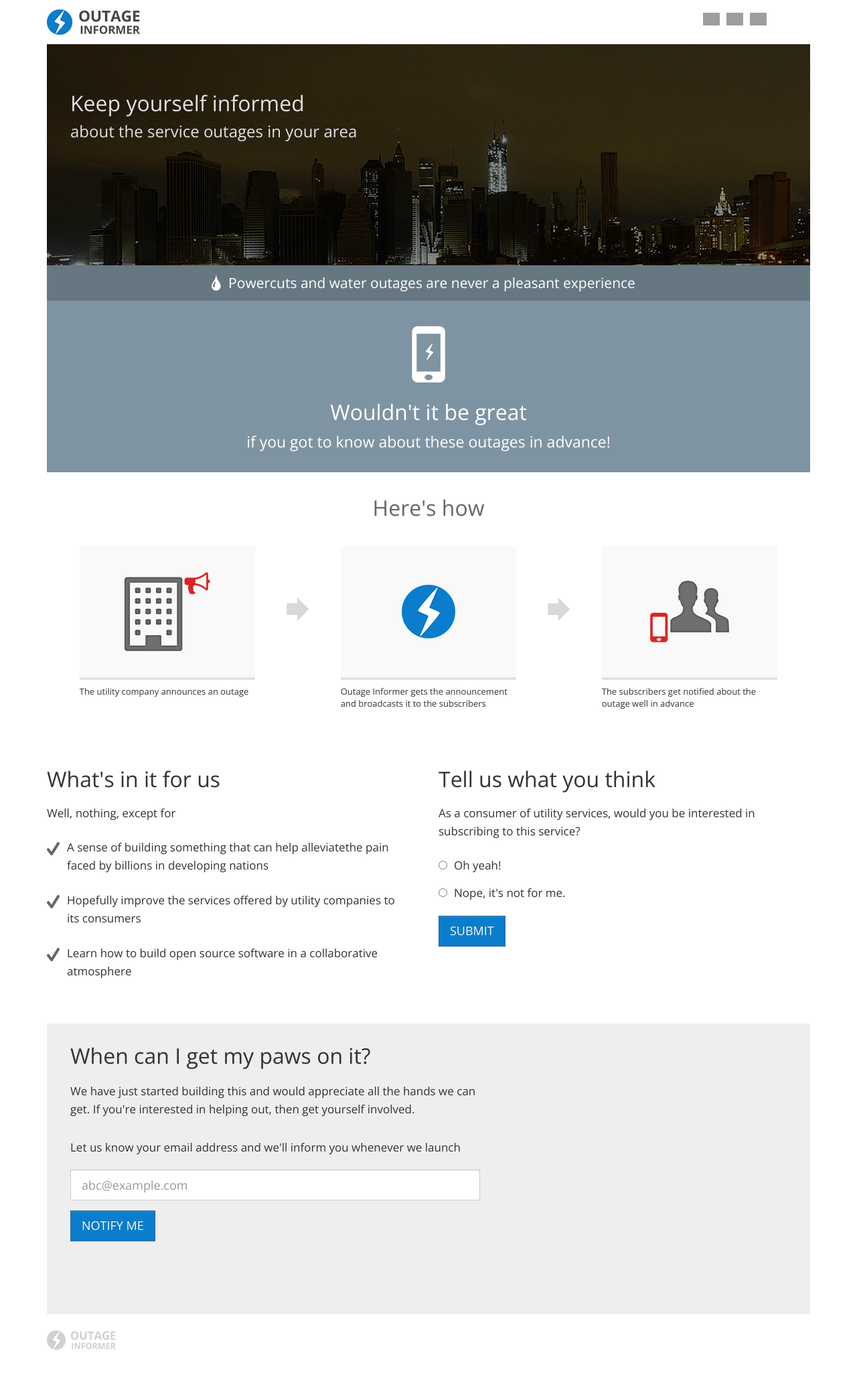
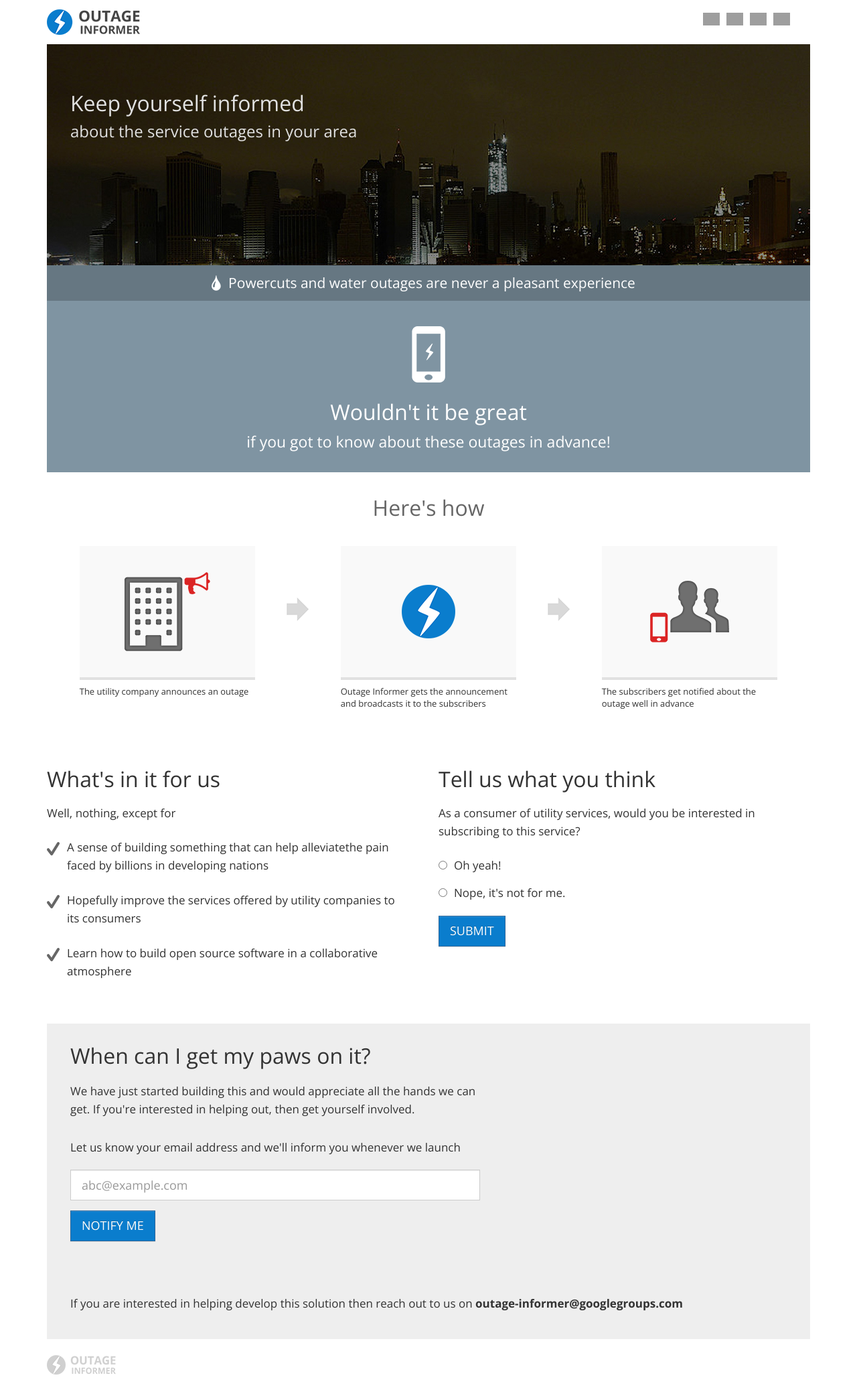
Before and after one commit to UtilityOutageInformer/WebApp, a Node server app: page / in a window 1280 px wide. Shown: the whole page at 67% size. Before the commit the page ends 2015 px from the top, so only its background shows below. Run offline with Node 20, Linux system fonts and the light colour scheme; grey boxes are pictures that could not be loaded.

Commit message:
text message

```diff
--- a/views/index.jade
+++ b/views/index.jade
@@ -90,3 +90,7 @@ block content
                     label(for ="email_response") #{email_response}
                   .col-lg-12.col-md-12.error-message
                     label(for ="email_validation") #{email_validation}
+    .row
+      .col-lg-12.col-md-12
+        p.sign-up-part-2 If you are interested in helping develop this solution then reach out to us on
+          b  outage-informer@googlegroups.com
--- a/views/layout.jade
+++ b/views/layout.jade
@@ -25,8 +25,8 @@ html
               a(href="https://plus.google.com/share?url=http://outage-informer.herokuapp.com/")
                 img(src="http://www.simplesharebuttons.com/images/somacro/google.png", alt="share on google")
 
-              //a(href="http://www.linkedin.com/shareArticle?mini=true&url=http://outage-informer.herokuapp.com/&title=Outage Informer&summary=Utility Outage Informer")
-              //  img(src="http://www.simplesharebuttons.com/images/somacro/linkedin.png", alt="Email it")
+              a(href="http://www.linkedin.com/shareArticle?mini=true&url=http://outage-informer.herokuapp.com")
+                img(src="http://www.simplesharebuttons.com/images/somacro/linkedin.png", alt="Email it")
 
             //ul
             //  li
```
